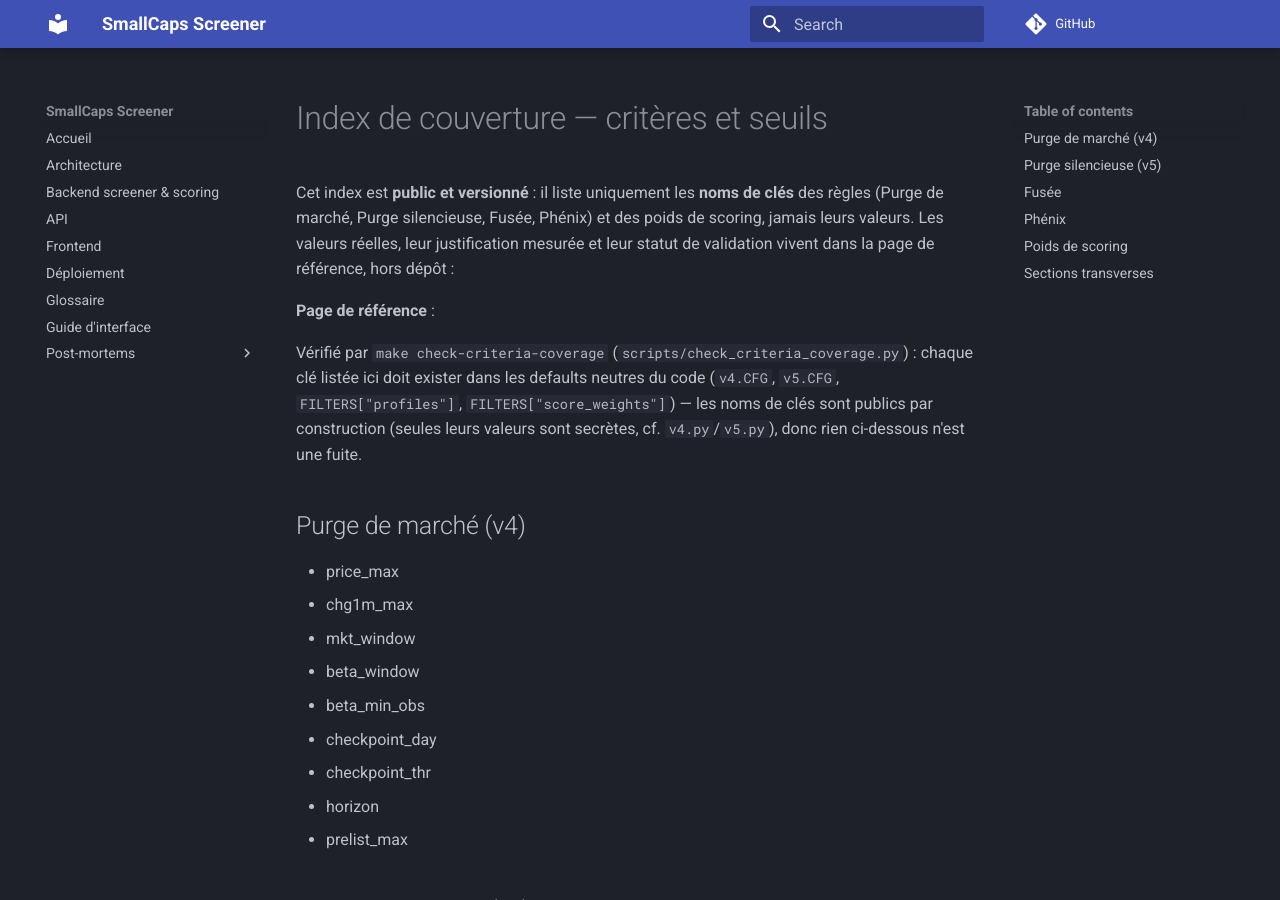
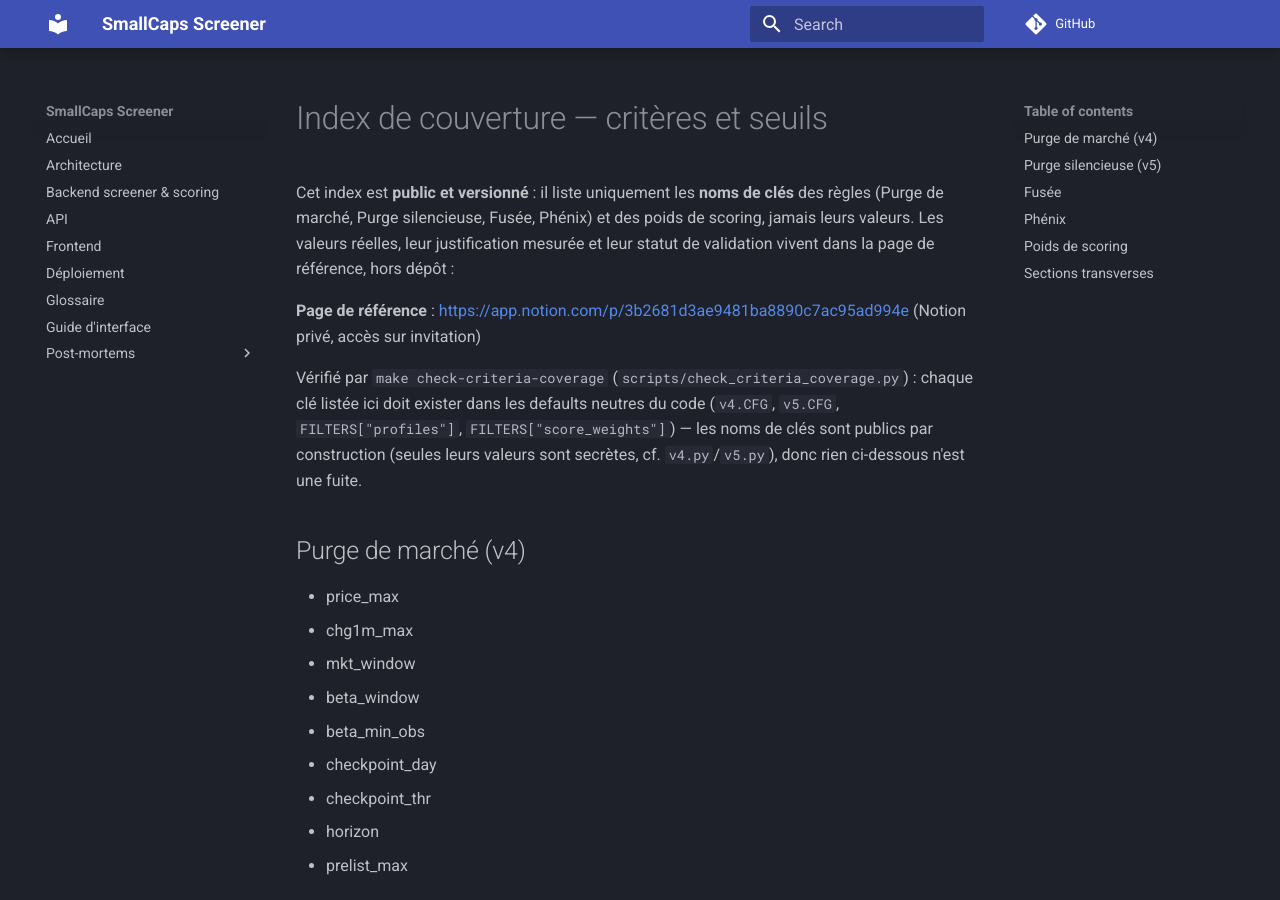
Before and after one commit to patw47/smallcaps-screener, an MkDocs documentation site: the page built from docs/criteria-index.md, in a window 1280 px wide and 900 px high. Built offline with MkDocs 1.6.1 and Material for MkDocs 9.7.7, drawn with Linux system fonts in a browser that asks for light colours; comment, search, counter and statistics services are not loaded.

Commit message:
docs: pointe l'index vers la page de reference
L'URL Notion ne pouvait pas etre posee par le sous-agent
implementeur : le MCP Notion se lance via npx, absent de
l'hote. Page creee depuis le thread principal.

Co-Authored-By: Claude Opus 5 <noreply@anthropic.com>

```diff
--- a/docs/criteria-index.md
+++ b/docs/criteria-index.md
@@ -5,7 +5,7 @@ Cet index est **public et versionné** : il liste uniquement les **noms de clés
 valeurs. Les valeurs réelles, leur justification mesurée et leur statut de validation vivent
 dans la page de référence, hors dépôt :
 
-**Page de référence** : <!-- URL_PAGE_REFERENCE -->
+**Page de référence** : <https://app.notion.com/p/3b2681d3ae9481ba8890c7ac95ad994e> (Notion privé, accès sur invitation)
 
 Vérifié par `make check-criteria-coverage` (`scripts/check_criteria_coverage.py`) : chaque clé
 listée ici doit exister dans les defaults neutres du code (`v4.CFG`, `v5.CFG`,
```
